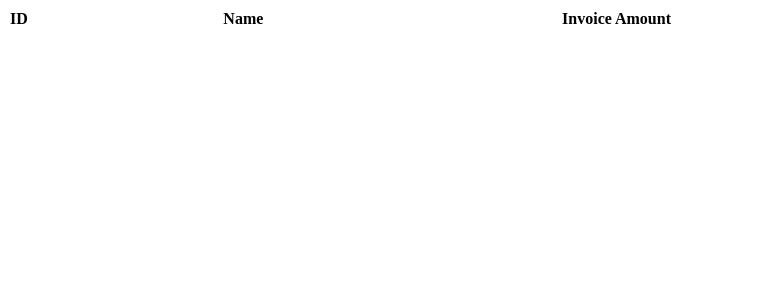
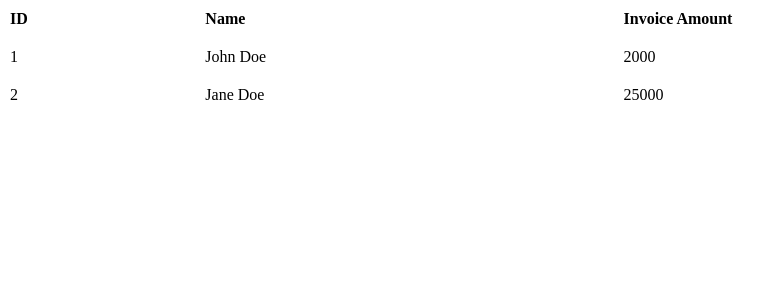
Before and after one commit to Ayushaj2628/invoice, an Angular app: page / in a window 1280 px wide. Shown: the top 300 px of the page, without its empty margins (0-784 px from the left). Built offline with nearby package versions, Linux system fonts and the light colour scheme.

Commit message:
feat: update table component

```diff
--- a/src/app/app.component.html
+++ b/src/app/app.component.html
@@ -18,4 +18,4 @@
 <!-- <app-createpage></app-createpage>  -->
 
 
-<app-table [headers]="headers" [datas]="datas"></app-table>
+<app-table [headers]="headers" [datas]="datas" [displayColumns]="displayColumns"></app-table>
--- a/src/app/components/table/table.component.ts
+++ b/src/app/components/table/table.component.ts
@@ -11,7 +11,7 @@ import { Component, Input } from '@angular/core';
 export class TableComponent {
     @Input() headers: string[] = [];
   @Input() datas = <any>[];
- @Input() displayColumns = [];
+ @Input() displayColumns = <any> [];
 
 
 
```
